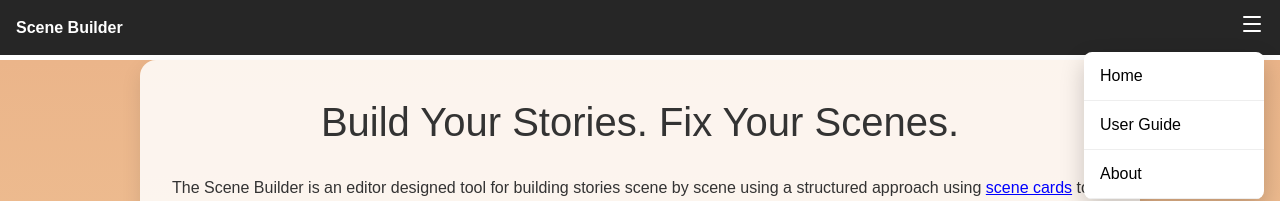
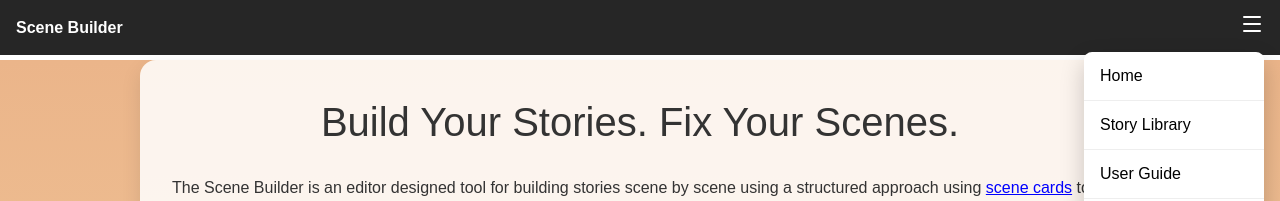
Before and after one commit to aignerloren/scene-builder-v1, a Next.js app: page / in a window 1280 px wide. Both pictures are taken after a click on the button 1252 px from the left and 24 px from the top of the page. Shown: the top 201 px of the page. Built offline with nearby package versions, Linux system fonts and the light colour scheme; no server answers.

Commit message:
Add 'Story Library' link to NavBar

```diff
--- a/components/NavBar.tsx
+++ b/components/NavBar.tsx
@@ -94,6 +94,14 @@ export default function NavBar() {
             >
               Home
             </div>
+
+            <div
+              onClick={goStoryLibrary}
+              style={itemStyle}
+            >
+              Story Library
+            </div>
+
             <div
               onClick={goWritingHelp}
               style={itemStyle}
```
